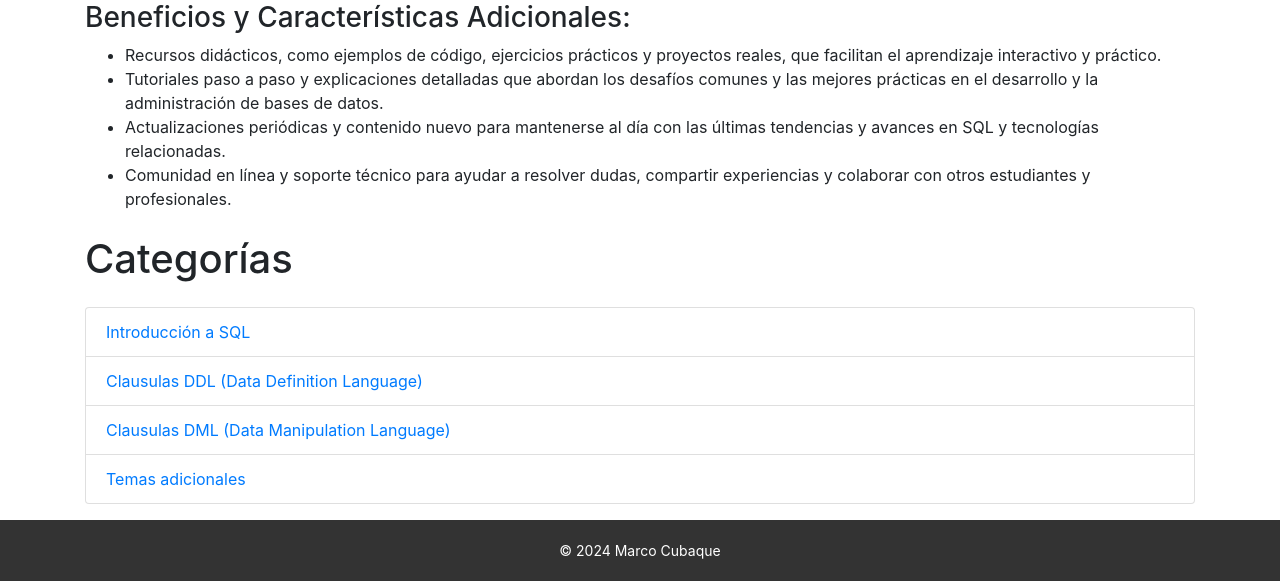
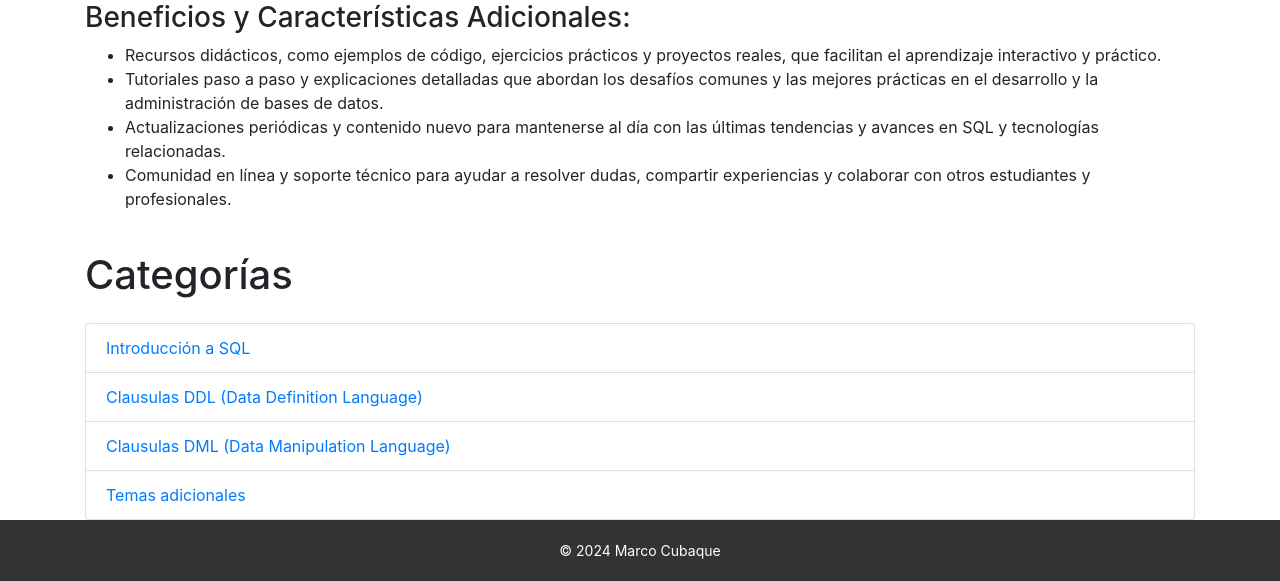
Before and after one commit to mcubaque/MiCursoSQL, a Flask app: page / in a window 1280 px wide. Shown: the part 1192-1773 px from the top of the page. Run offline with Flask 3, Linux system fonts and the light colour scheme; data comes from the database, SQL or seed files in the repository; some libraries are stand-ins or nearby versions.

Commit message:
Ajuste posicion footer

```diff
--- a/static/styles.css
+++ b/static/styles.css
@@ -39,13 +39,27 @@
 }
 
 /* Estilos para el pie de página */
+html {
+    height: 100%;
+    position: relative;
+}
+
+body {
+    margin: 0;
+    padding: 0;
+    min-height: 100%;
+    display: flex;
+    flex-direction: column;
+}
+
 footer {
-    margin-top: 1em;
+    margin-top: auto;
     background-color: #333;
     color: #fff;
     text-align: center;
     padding: 20px 0;
 }
+
 
 footer p {
     margin: 0;
```
